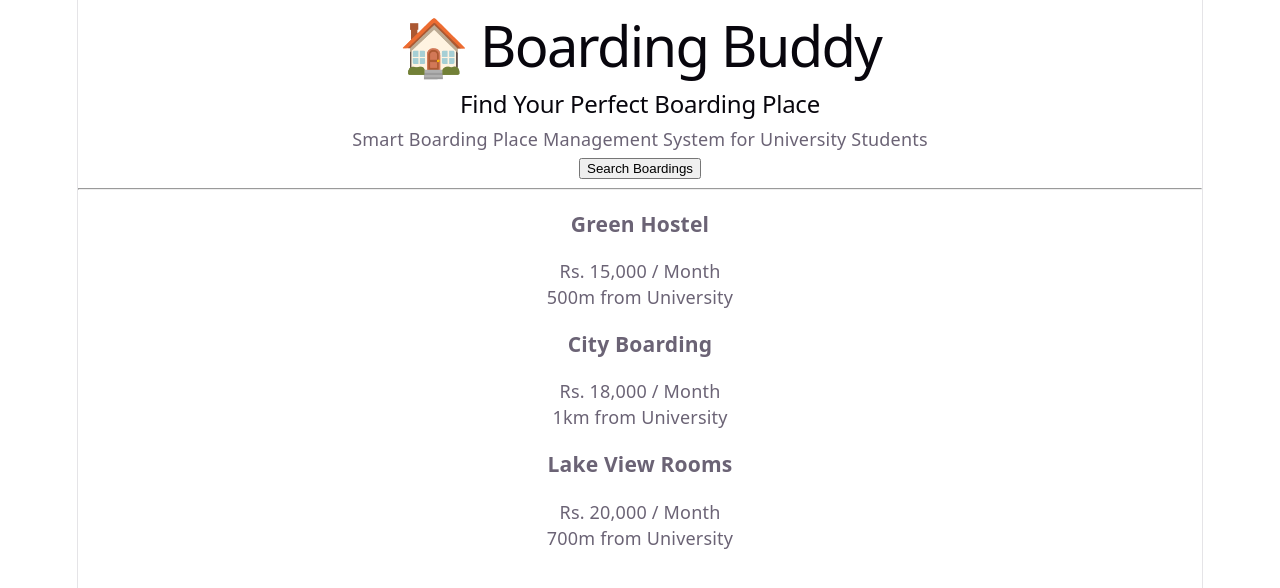
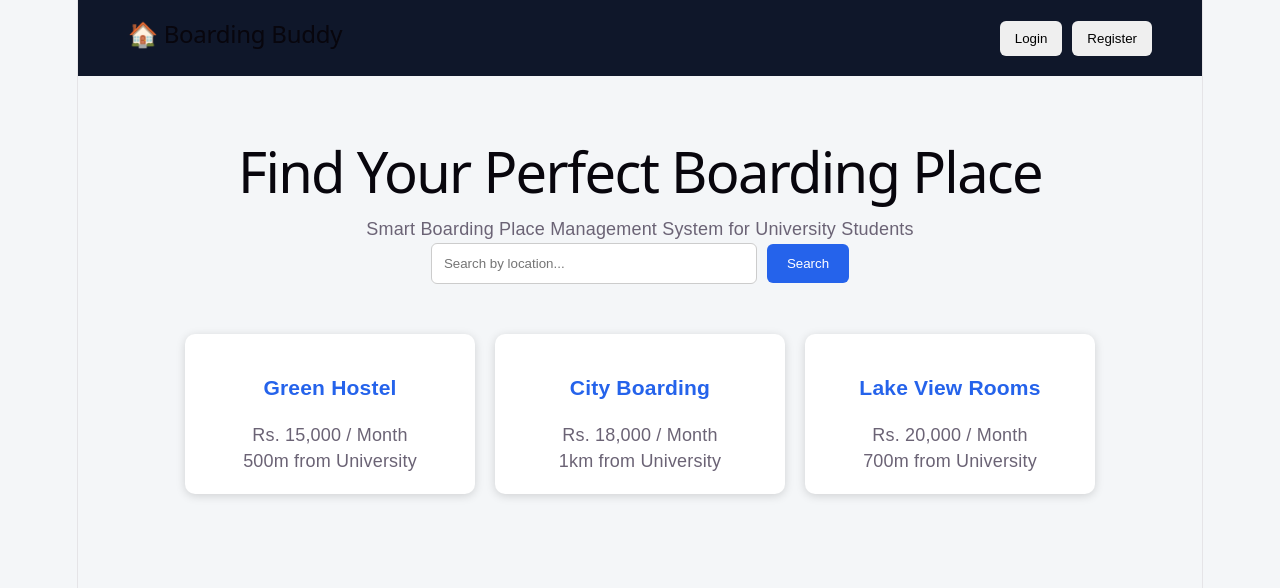
Before and after one commit to mahakumaradmsv24-png/Boarding-Buddy-frontend, a React (Vite) app: page / in a window 1280 px wide. Shown: the top 588 px of the page. Built offline with nearby package versions, Linux system fonts and the light colour scheme.

Commit message:
Completed Home UI

```diff
--- a/src/App.css
+++ b/src/App.css
@@ -23,7 +23,7 @@ body{
 
 .hero{
   text-align:center;
-  margin-top:100px;
+  margin-top:50px;
 }
 
 .search-box{
@@ -34,42 +34,31 @@ body{
 }
 
 .search-btn{
-  padding:12px 25px;
+  margin-left:10px;
+  padding:12px 20px;
   background:#2563eb;
   color:white;
   border:none;
   border-radius:6px;
   cursor:pointer;
 }
+
 .cards{
   display:flex;
   justify-content:center;
   gap:20px;
+  flex-wrap:wrap;
   margin-top:50px;
-  flex-wrap:wrap;
 }
 
 .card{
   background:white;
+  width:250px;
   padding:20px;
-  width:220px;
   border-radius:10px;
-  box-shadow:0 2px 8px rgba(0,0,0,0.1);
+  box-shadow:0 2px 10px rgba(0,0,0,0.15);
 }
 
 .card h3{
   color:#2563eb;
 }
-
-.card{
-  background:white;
-  width:250px;
-  margin:20px auto;
-  padding:20px;
-  border-radius:12px;
-  box-shadow:0px 2px 10px rgba(0,0,0,0.2);
-}
-
-.card h3{
-  color:#2563eb;
-}
--- a/src/App.jsx
+++ b/src/App.jsx
@@ -1,3 +1,4 @@
+import "./App.css";
 import Home from "./pages/Home";
 
 function App() {
--- /dev/null
+++ b/src/components/Navbar.jsx
@@ -0,0 +1,14 @@
+function Navbar() {
+  return (
+    <nav className="navbar">
+      <h2>🏠 Boarding Buddy</h2>
+
+      <div>
+        <button className="nav-btn">Login</button>
+        <button className="nav-btn">Register</button>
+      </div>
+    </nav>
+  );
+}
+
+export default Navbar;
--- /dev/null
+++ b/src/components/SearchBar.jsx
@@ -0,0 +1,17 @@
+function SearchBar() {
+  return (
+    <div>
+      <input
+        type="text"
+        placeholder="Search by location..."
+        className="search-box"
+      />
+
+      <button className="search-btn">
+        Search
+      </button>
+    </div>
+  );
+}
+
+export default SearchBar;
--- a/src/pages/Home.jsx
+++ b/src/pages/Home.jsx
@@ -1,19 +1,24 @@
+import Navbar from "../components/Navbar";
+import SearchBar from "../components/SearchBar";
 import BoardingCard from "../components/BoardingCard";
 
 function Home() {
   return (
-    <div>
-      <h1>🏠 Boarding Buddy</h1>
+    <>
+      <Navbar />
 
-      <h2>Find Your Perfect Boarding Place</h2>
+      <div className="hero">
+        <h1>Find Your Perfect Boarding Place</h1>
 
         <p>
-        Smart Boarding Place Management System for University Students
+          Smart Boarding Place Management System
+          for University Students
         </p>
 
-      <button>Search Boardings</button>
+        <SearchBar />
+      </div>
 
-      <hr />
+      <div className="cards">
 
         <BoardingCard
           title="Green Hostel"
@@ -33,6 +38,7 @@ function Home() {
           distance="700m from University"
         />
       </div>
+    </>
   );
 }
 
```
Also changed, not shown: src/pages/BoardingDetails.jsx (added), src/pages/SearchResults.jsx (added). Lines whose indentation alone changed are shown as unchanged.
